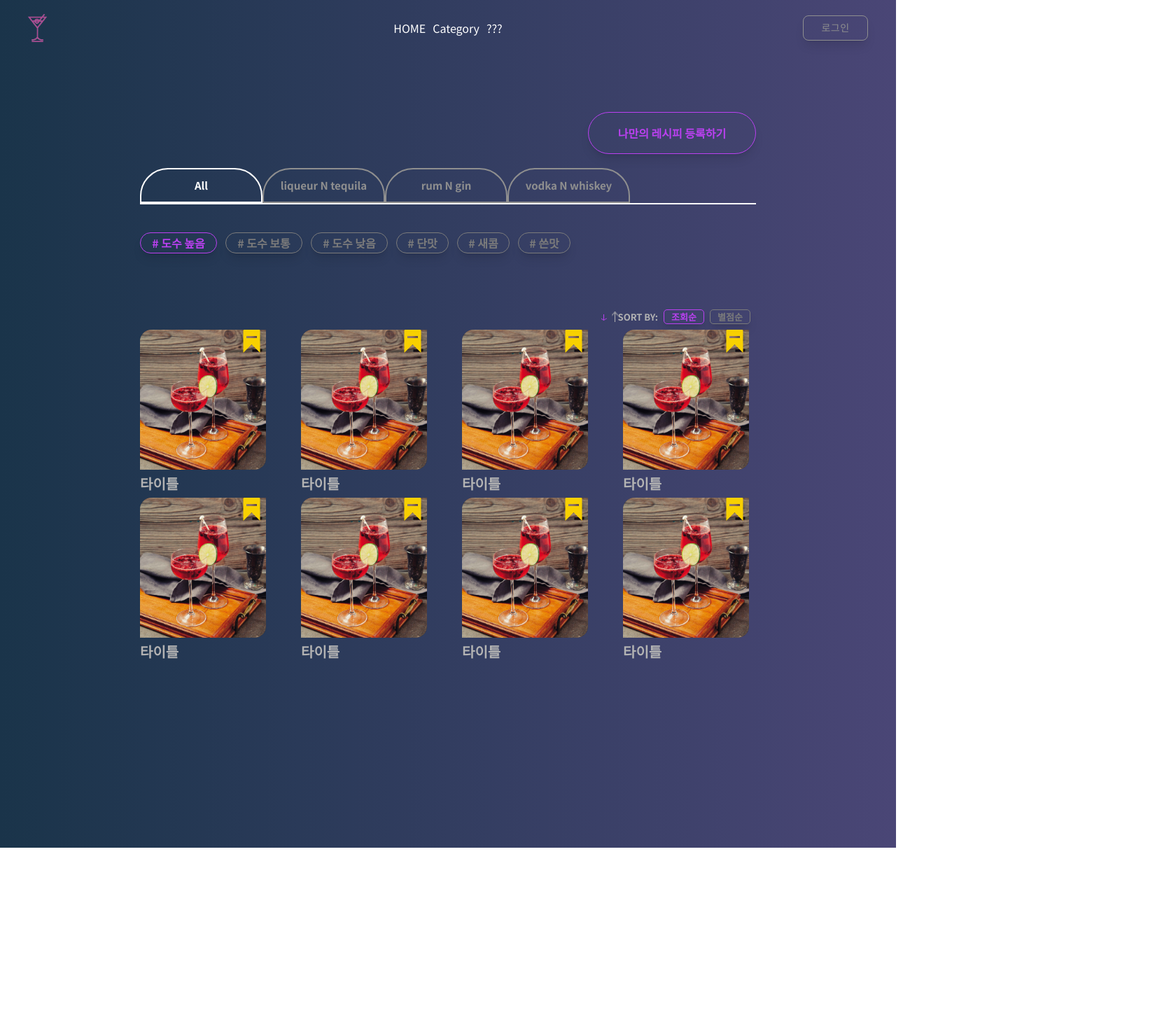
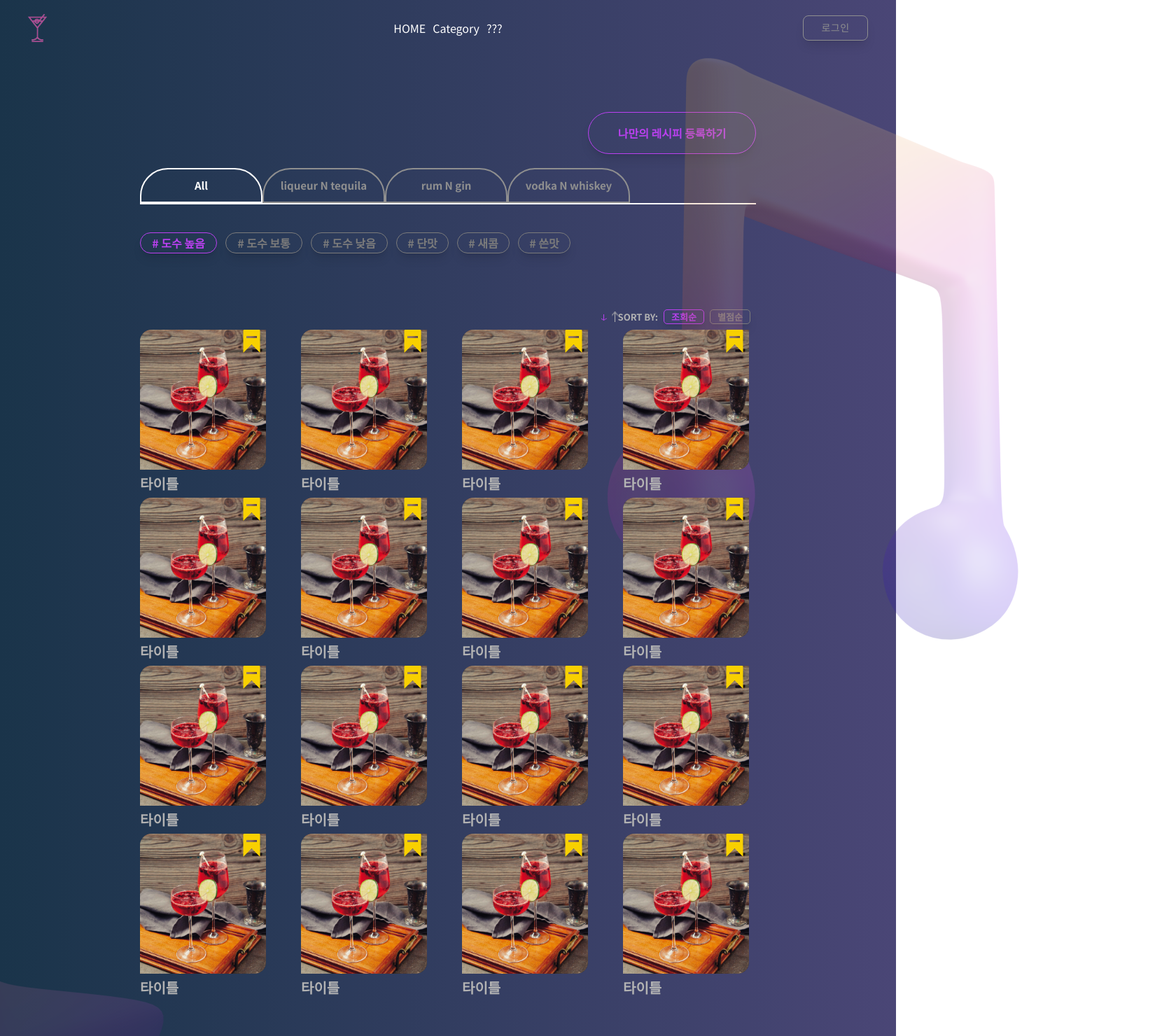
Before and after one commit to codestates-seb/seb44_main_002, a React (Create React App) app in the folder client/: page /category in a window 1280 px wide. Shown: the top 1480 px of the page at 70% size, 1680 px wide, since content can reach past the window. Before the commit the page ends 1211 px from the top, so only its background shows below. Built offline with nearby package versions, Linux system fonts and the light colour scheme.

Commit message:
chore: 카테고리 전체적인 스타일링 음표/별 위치

```diff
--- a/client/src/pages/Category/Category.js
+++ b/client/src/pages/Category/Category.js
@@ -16,7 +16,20 @@ export default function Category() {
   };
 
   return (
-    <div className="bg-gradient-to-r from-gradi-to to-gradi-from w-screen h-100% pt-[10rem] flex justify-center ">
+    <>
+      <div className="relative bg-gradient-to-r from-gradi-to to-gradi-from w-screen h-100% pt-[10rem] flex justify-center ">
+        {/* 배경 음표 */}
+        <img
+          src="/images/background/music-dynamic-gradient.png"
+          alt="음표"
+          className="absolute top-0 right-[-400px]"
+        />
+        {/* 배경 왕별 */}
+        <img
+          src="/images/background/star-dynamic-gradient.png"
+          alt="별"
+          className="absolute bottom-[-400px] right-[900px]"
+        />
         <section className="w-[55rem] ">
           {/* 레시피 등록 버튼 */}
           <div className="flex justify-end pb-5 ">
@@ -46,9 +59,22 @@ export default function Category() {
               <Card item={item} isBookmarked={isBookmarked} className="pr-4" />
               <Card item={item} isBookmarked={isBookmarked} className="pr-4" />
               <Card item={item} isBookmarked={isBookmarked} className="pl-2" />
+              <Card item={item} isBookmarked={isBookmarked} className="pr-4" />
+              <Card item={item} isBookmarked={isBookmarked} className="pr-4" />
+              <Card item={item} isBookmarked={isBookmarked} className="pr-4" />
+              <Card item={item} isBookmarked={isBookmarked} className="pl-2" />
+              <Card item={item} isBookmarked={isBookmarked} className="pr-4" />
+              <Card item={item} isBookmarked={isBookmarked} className="pr-4" />
+              <Card item={item} isBookmarked={isBookmarked} className="pr-4" />
+              <Card item={item} isBookmarked={isBookmarked} className="pl-2" />
             </div>
           </div>
         </section>
       </div>
+      {/* css 를 위한 임시 footer */}
+      <footer className="absolute w-full h-[400px] bg-black z-10 flex text-white">
+        footer
+      </footer>
+    </>
   );
 }
```
Lines whose indentation alone changed are shown as unchanged.
